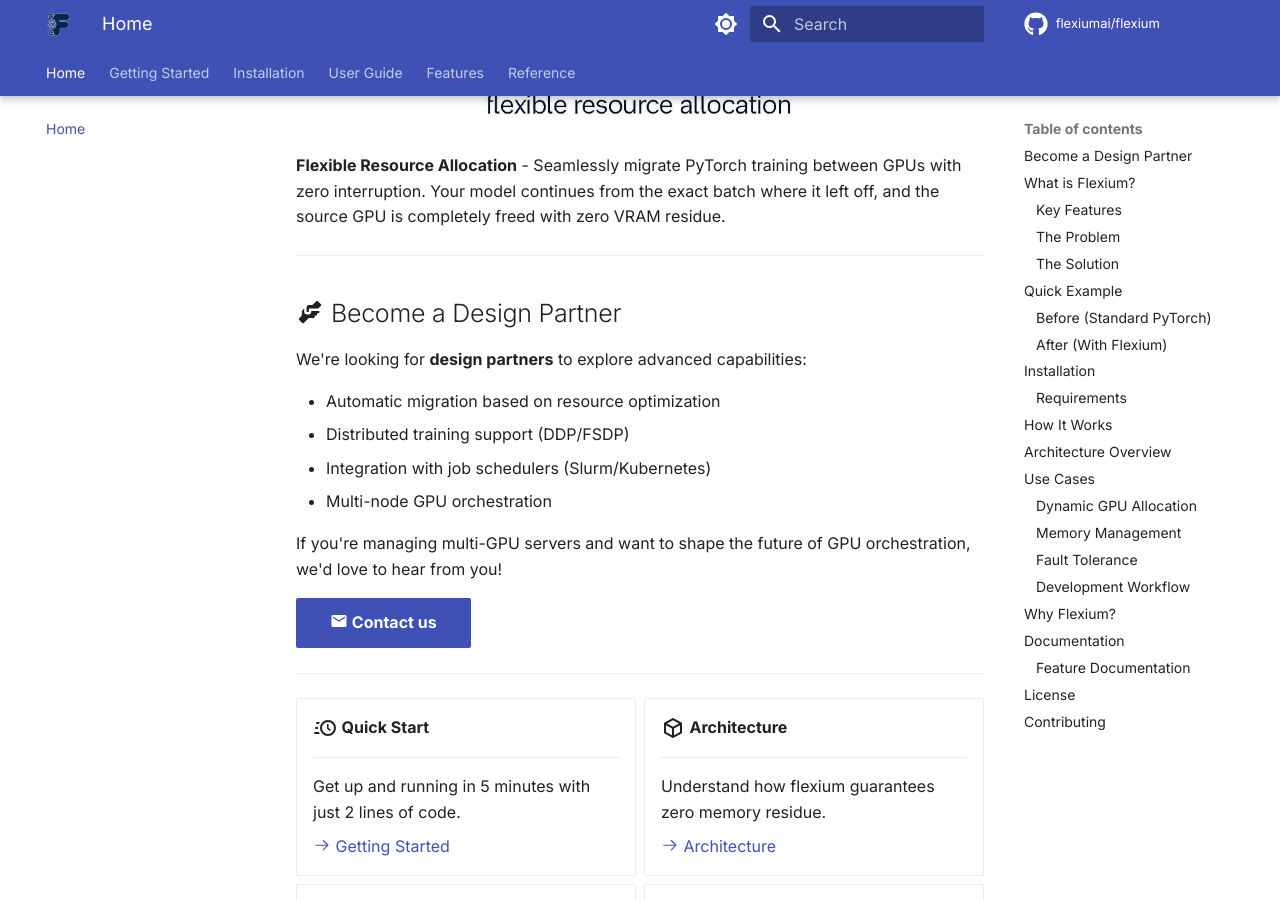
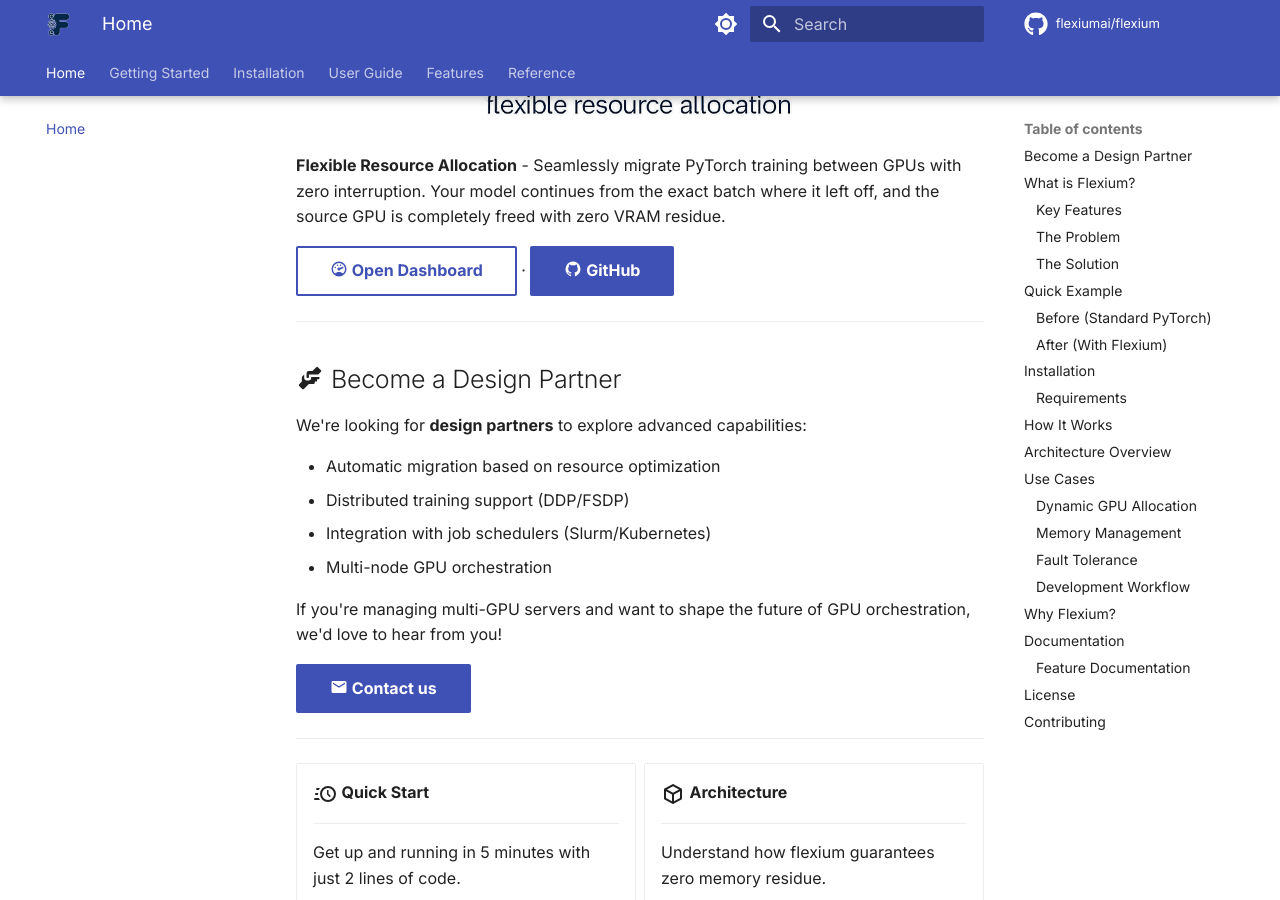
Before and after one commit to flexiumai/flexium, an MkDocs documentation site: the page built from docs/index.md, in a window 1280 px wide and 900 px high, scrolled down 448 px. Built offline with MkDocs 1.6.1 and Material for MkDocs 9.7.7, drawn with Linux system fonts in a browser that asks for light colours; comment, search, counter and statistics services are not loaded; the version menu is left out.

Commit message:
feat: Add Dashboard link for cross-site navigation
Adds prominent "Open Dashboard" button on docs landing page and
dashboard icon in social links for easy navigation to app.flexium.ai.

Co-Authored-By: Claude Opus 4.6 <noreply@anthropic.com>

```diff
--- a/docs/index.md
+++ b/docs/index.md
@@ -5,6 +5,8 @@
 </p>
 
 **Flexible Resource Allocation** - Seamlessly migrate PyTorch training between GPUs with zero interruption. Your model continues from the exact batch where it left off, and the source GPU is completely freed with zero VRAM residue.
+
+**[:material-gauge-full: Open Dashboard](https://app.flexium.ai){ .md-button }** · **[:material-github: GitHub](https://github.com/flexiumai/flexium){ .md-button .md-button--primary }**
 
 ---
 
--- a/mkdocs.yml
+++ b/mkdocs.yml
@@ -115,6 +115,9 @@ markdown_extensions:
 
 extra:
   social:
+    - icon: fontawesome/solid/gauge-high
+      link: https://app.flexium.ai
+      name: Dashboard
     - icon: fontawesome/brands/python
       link: https://pypi.org/project/flexium/
   generator: false
```
